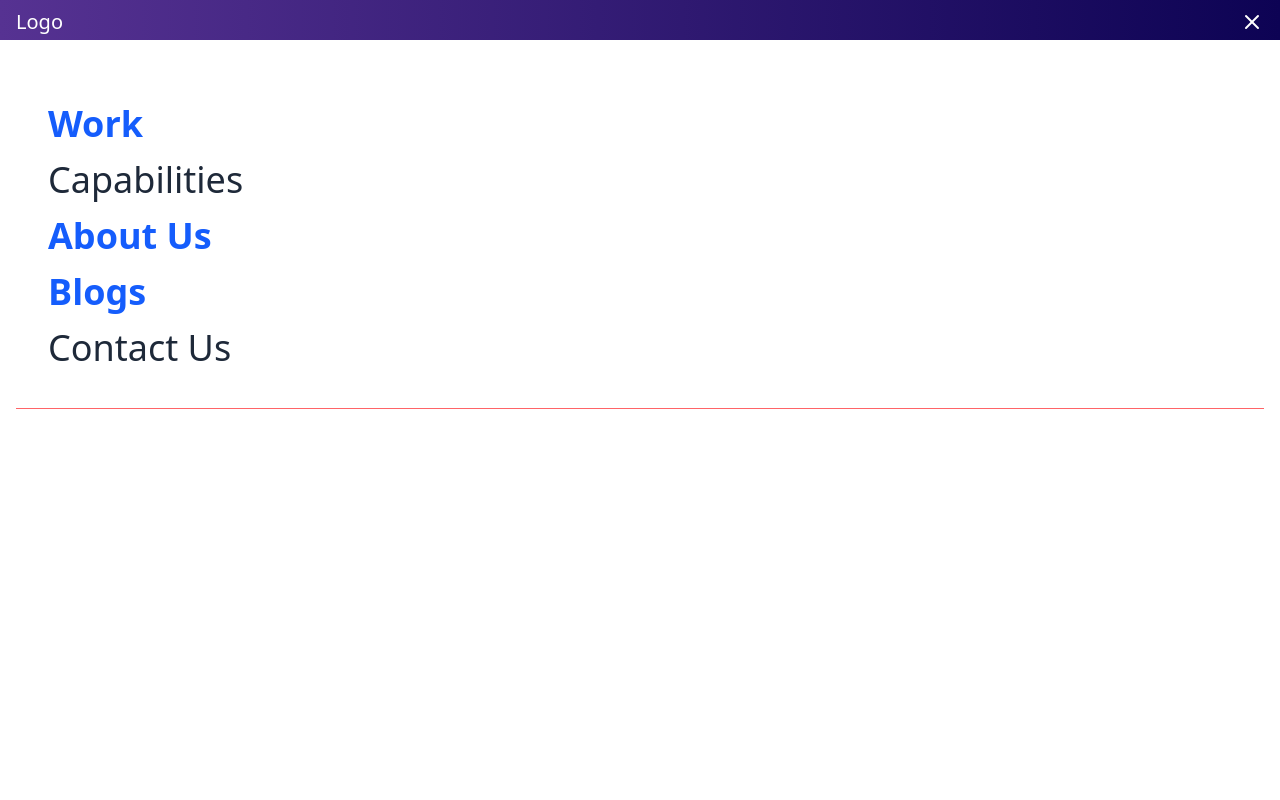
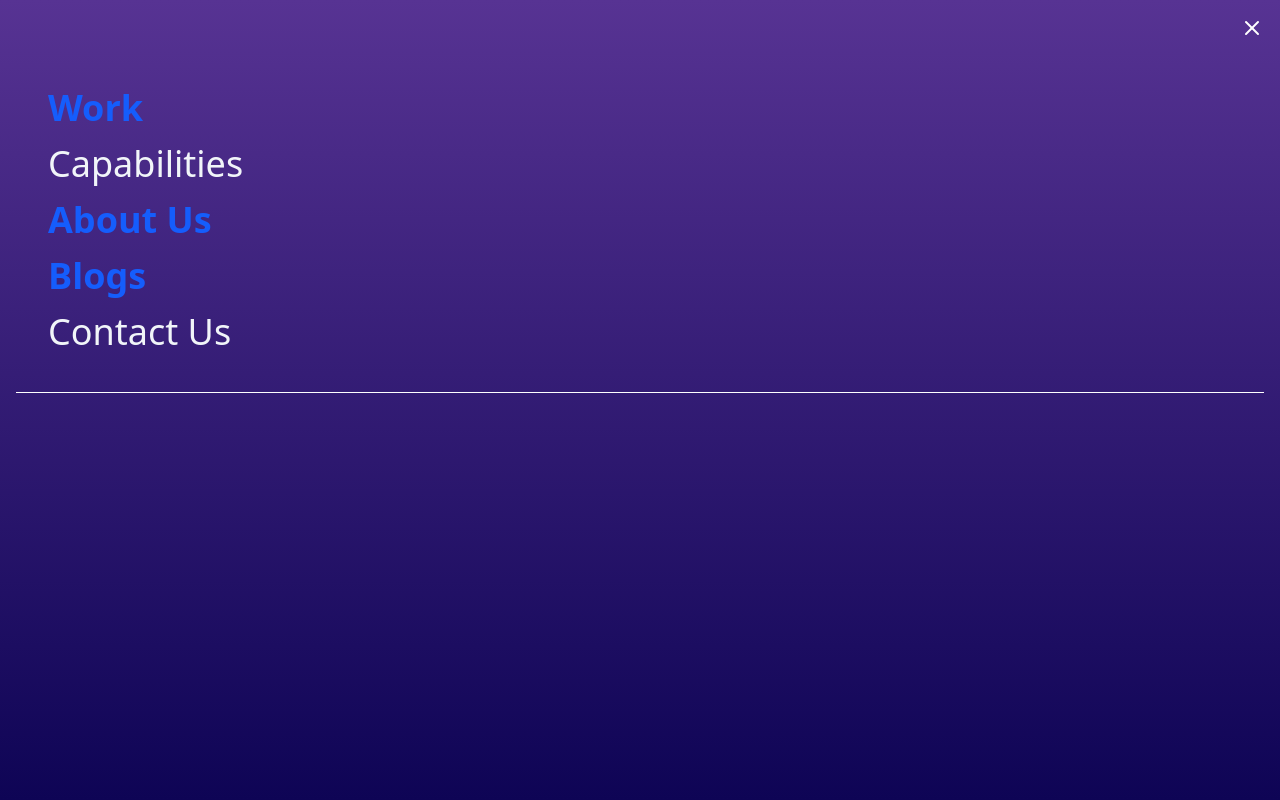
Before and after one commit to ankeshkumarsingh2791/cohortProject, a React (Vite) app in the folder client/: page / in a window 1280 px wide. Both pictures are taken after a click on the button 1252 px from the left and 22 px from the top of the page. Shown: the top 800 px of the page. Built offline with nearby package versions, Linux system fonts and the light colour scheme.

Commit message:
Fixed navbar

```diff
--- a/client/src/components/NavBar.jsx
+++ b/client/src/components/NavBar.jsx
@@ -49,27 +49,32 @@ const NavBar = () => {
       isScrolled ? 'bg-gradient-vertical h-16 shadow-md' : 'bg-transparent'
     }`}>
        <div>Logo</div>
-       <div>
+
 
         <div className=' flex items-center '>
           <button onClick={() => setIsHamburger(!isHamburger)}>
             {isHamburger ? <svg xmlns="http://www.w3.org/2000/svg" width="24" height="24" viewBox="0 0 24 24" fill="none" stroke="currentColor" stroke-width="2" stroke-linecap="round" stroke-linejoin="round" class="lucide lucide-x-icon lucide-x"><path d="M18 6 6 18"/><path d="m6 6 12 12"/></svg> : <svg xmlns="http://www.w3.org/2000/svg" width="24" height="24" viewBox="0 0 24 24" fill="none" stroke="currentColor" stroke-width="2" stroke-linecap="round" stroke-linejoin="round" class="lucide lucide-align-right-icon lucide-align-right"><path d="M21 12H9"/><path d="M21 18H7"/><path d="M21 6H3"/></svg>}
           </button>
           {isHamburger && (
-            <div className=' w-full h-screen absolute top-10 right-0  bg-white text-red-400  p-4'>
+            <div className=' w-full h-screen absolute top-0 right-0  bg-gradient-vertical  p-4'>
+              <div className='flex justify-end '>
+              <button onClick={() => setIsHamburger(!isHamburger)}>
+            {isHamburger ? <svg xmlns="http://www.w3.org/2000/svg" width="24" height="24" viewBox="0 0 24 24" fill="none" stroke="currentColor" stroke-width="2" stroke-linecap="round" stroke-linejoin="round" class="lucide lucide-x-icon lucide-x"><path d="M18 6 6 18"/><path d="m6 6 12 12"/></svg> : <svg xmlns="http://www.w3.org/2000/svg" width="24" height="24" viewBox="0 0 24 24" fill="none" stroke="currentColor" stroke-width="2" stroke-linecap="round" stroke-linejoin="round" class="lucide lucide-align-right-icon lucide-align-right"><path d="M21 12H9"/><path d="M21 18H7"/><path d="M21 6H3"/></svg>}
+          </button>
+                </div>
               <motion.div
             initial={{ opacity: 0, y: 150 }}
             whileInView={{ opacity: 1, y: 0 }}
             transition={{ duration: 0.5, delay: 0.2 }}
             viewport={{ once: false, amount: 0.3 }}
-              className='flex flex-col mt-10 px-8 mb-4 space-y-2 text-white '>
+              className='flex flex-col mt-10 px-8 mb-4 space-y-2  '>
               {navLinks.map((link) => (
             <NavLink
               key={link.name}
               to={link.path}
               className={({ isActive }) =>
                 `transition-colors text-4xl font-medium mt-2 duration-200 ${
-                  isActive ? 'text-blue-600 font-semibold' : 'text-gray-800 hover:text-blue-500'
+                  isActive ? 'text-blue-600 font-semibold' : 'text-slate-100 hover:text-blue-500'
                 }`
               }
             >
@@ -82,7 +87,7 @@ const NavBar = () => {
           )}
 
         </div>
-       </div>
+
     </div>
   );
 };
```
